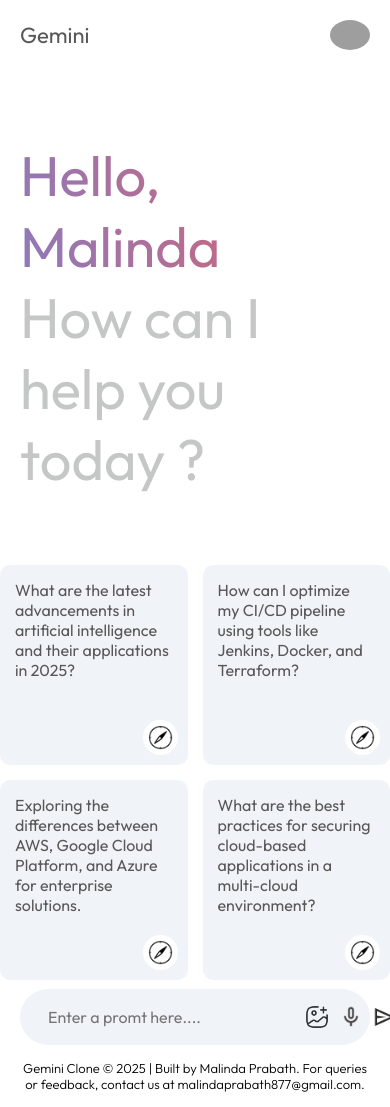
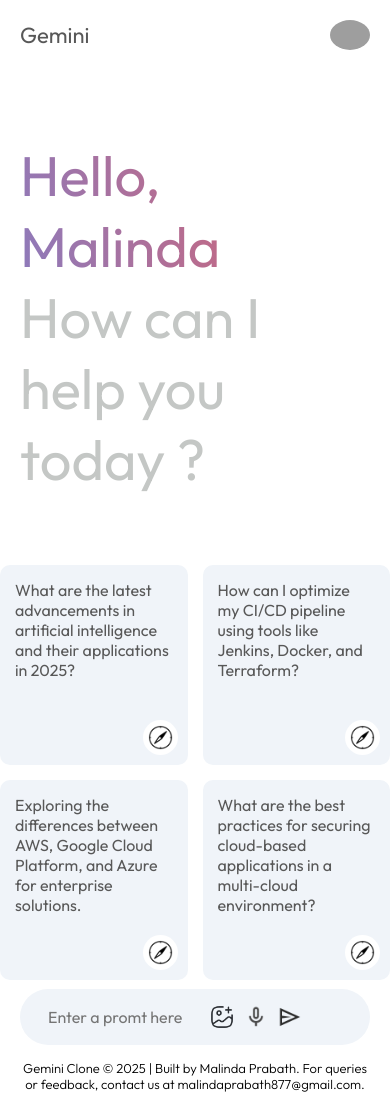
Before and after one commit to malinda6997/Google-Gemini-Clone-Project, a React (Vite) app: page / in a window 390 px wide. Built offline with nearby package versions, Linux system fonts and the light colour scheme; grey boxes are pictures that could not be loaded.

Commit message:
main-bottom input style

```diff
--- a/src/components/main/Main.css
+++ b/src/components/main/Main.css
@@ -207,5 +207,9 @@
 
 @media (max-width: 600px) {
 
+    .main-bottom input {
+        flex: none;
+        width: 150px;
 
+    }
 }
```
